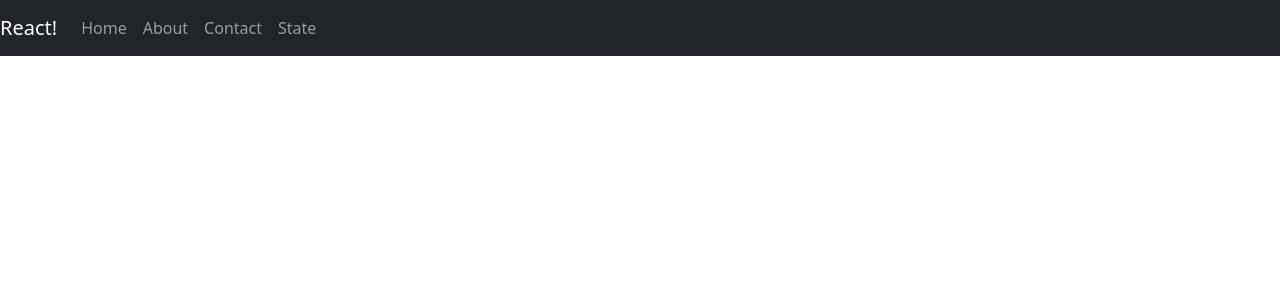
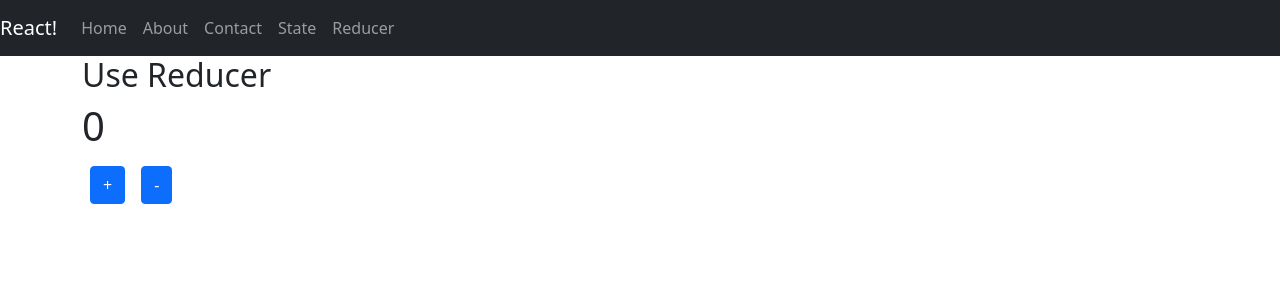
Before and after one commit to RonAlmog/react-validation, a React (Create React App) app: page /reducer in a window 1280 px wide. Shown: the top 300 px of the page. Built offline with nearby package versions, Linux system fonts and the light colour scheme.

Commit message:
userReducer hook

```diff
--- a/src/App.js
+++ b/src/App.js
@@ -8,6 +8,7 @@ import About from "./pages/about";
 import Navigation from "./components/navbar";
 import Contact from "./pages/contact";
 import State from "./pages/state";
+import UseReducer from "./pages/usereducer";
 
 function App() {
   return (
@@ -19,6 +20,7 @@ function App() {
           <Route path="/about" element={<About />} />
           <Route path="/contact" element={<Contact />} />
           <Route path="/state" element={<State />} />
+          <Route path="/reducer" element={<UseReducer />} />
         </Routes>
       </Container>
     </div>
--- a/src/components/navbar.js
+++ b/src/components/navbar.js
@@ -19,6 +19,9 @@ const Navigation = () => {
           <Nav.Item>
             <Nav.Link href="/state">State</Nav.Link>
           </Nav.Item>
+          <Nav.Item>
+            <Nav.Link href="/reducer">Reducer</Nav.Link>
+          </Nav.Item>
         </Nav>
       </Navbar.Collapse>
     </Navbar>
--- /dev/null
+++ b/src/pages/usereducer.js
@@ -0,0 +1,51 @@
+import React, { useReducer } from "react";
+import Button from "react-bootstrap/Button";
+import Card from "react-bootstrap/Card";
+
+const reducer = (state, action) => {
+  switch (action.type) {
+    case "INCREMENT":
+      return { ...state, count: state.count + 1 };
+    case "DECREMENT":
+      return { ...state, count: state.count - 1 };
+    case "TOGGLE":
+      return { count: state.count, showText: !state.showText };
+    default:
+      return state;
+  }
+};
+const UseReducer = () => {
+  const [state, dispatch] = useReducer(reducer, {
+    count: 0,
+    showText: false,
+    myName: "johny",
+    balance: 280,
+  });
+  return (
+    <div>
+      <h2>Use Reducer</h2>
+      <h1>{state.count}</h1>
+      <Button
+        className="m-2"
+        onClick={() => {
+          dispatch({ type: "INCREMENT" });
+          dispatch({ type: "TOGGLE" });
+        }}
+      >
+        +
+      </Button>
+      <Button
+        className="m-2"
+        onClick={() => {
+          dispatch({ type: "DECREMENT" });
+          dispatch({ type: "TOGGLE" });
+        }}
+      >
+        -
+      </Button>
+      {state.showText && <p>here is your text</p>}
+    </div>
+  );
+};
+
+export default UseReducer;
```
